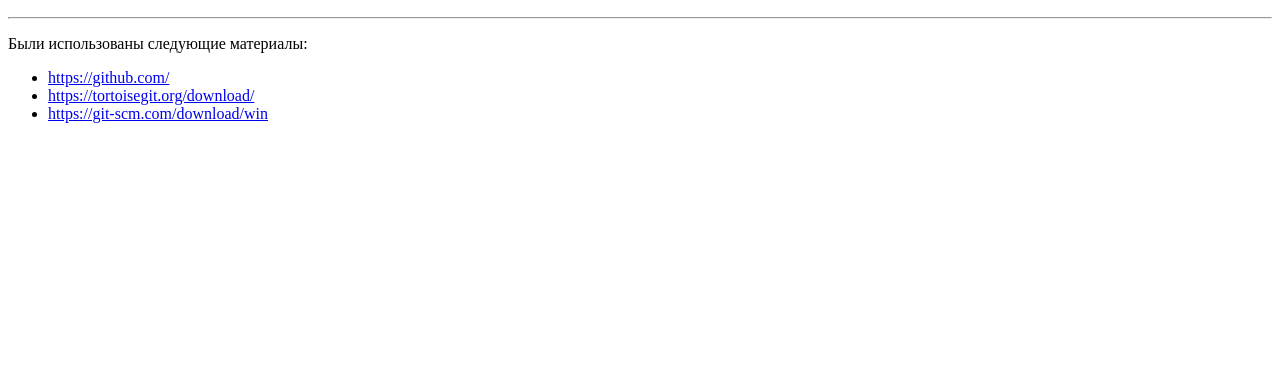
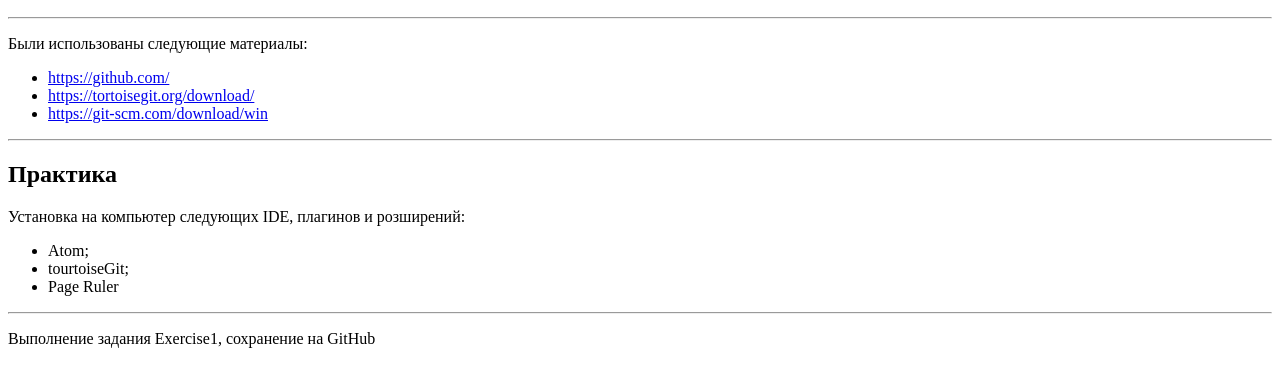
Before and after one commit to Sannjok/Exercise1, a plain HTML site: page index.html in a window 1280 px wide. Shown: the part 110-496 px from the top of the page. Drawn offline with Linux system fonts and the light colour scheme.

Commit message:
Устранение проблем с сылками(добавление закрывающего тега </a>) Добавлен пункт Практика

```diff
--- a/index.html
+++ b/index.html
@@ -8,14 +8,26 @@
     <h1>Знакомство с GitHub</h1>
     <h2>Git, IDE setup</h2>
     <hr>
+
     <p>Были использованы следующие материалы:
       <ul>
-<li><a href="https://github.com/">https://github.com/</li>
-<li><a href="https://tortoisegit.org/download/">https://tortoisegit.org/download/</li>
-<li><a href="https://git-scm.com/download/win">https://git-scm.com/download/win</li>
+        <li><a href="https://github.com/">https://github.com/</a></li>
+        <li><a href="https://tortoisegit.org/download/">https://tortoisegit.org/download/</a></li>
+        <li><a href="https://git-scm.com/download/win">https://git-scm.com/download/win</a></li>
      </ul>
+    </p>
+    <hr>
 
+    <h2>Практика</h2>
+    <p>Установка на компьютер следующих IDE, плагинов и розширений:
+      <ul>
+        <li>Atom;</li>
+        <li>tourtoiseGit;</li>
+        <li>Page Ruler</li>
+      </ul>
+    </p>
+    <hr>
 
-    </p>
+    <p>Выполнение задания Exercise1, сохранение на GitHub</p>
   </body>
 </html>
```
